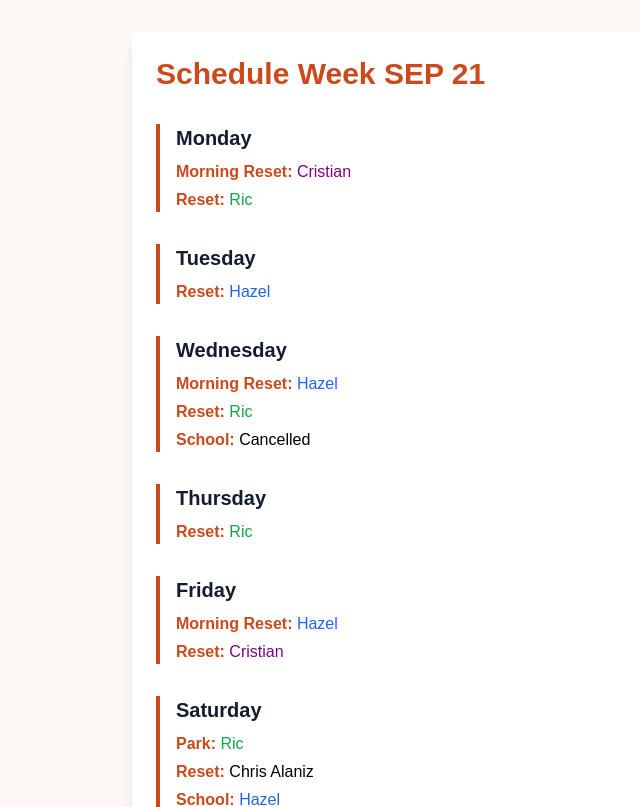
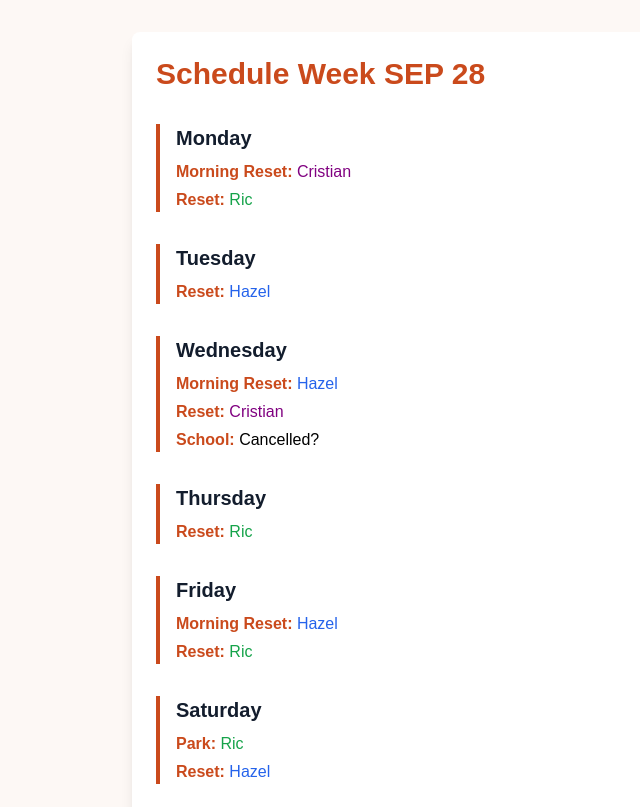
Before and after one commit to Cristian-Baeza/reset-schedule, a Next.js app: page / in a window 1280 px wide. Shown: the top 807 px of the page, without its empty margins (220-860 px from the left). Built offline with nearby package versions, Linux system fonts and the light colour scheme.

Commit message:
week sept 28

```diff
--- a/app/page.tsx
+++ b/app/page.tsx
@@ -6,7 +6,7 @@ const personColors = {
 
 
 export default function Home() {
-  const weekOfMonth = "SEP 21"
+  const weekOfMonth = "SEP 28"
 
   const schedule = [
     {
@@ -26,8 +26,8 @@ export default function Home() {
       day: "Wednesday",
       assignments: [
         { location: "Morning Reset", person: "Hazel" },
-        { location: "Reset", person: "Ric" },
-        { location: "School", person: "Cancelled" },
+        { location: "Reset", person: "Cristian" },
+        { location: "School", person: "Cancelled?" },
       ],
     },
     {
@@ -39,14 +39,13 @@ export default function Home() {
       day: "Friday",
       assignments: [
         { location: "Morning Reset", person: "Hazel" },
-        { location: "Reset", person: "Cristian" },
+        { location: "Reset", person: "Ric" },
       ],
     },{
       day: "Saturday",
       assignments: [
         { location: "Park", person: "Ric" },
-        { location: "Reset", person: "Chris Alaniz" },
-        { location: "School", person: "Hazel" },
+        { location: "Reset", person: "Hazel" },
       ],
     },{
       day: "Sunday",
```
